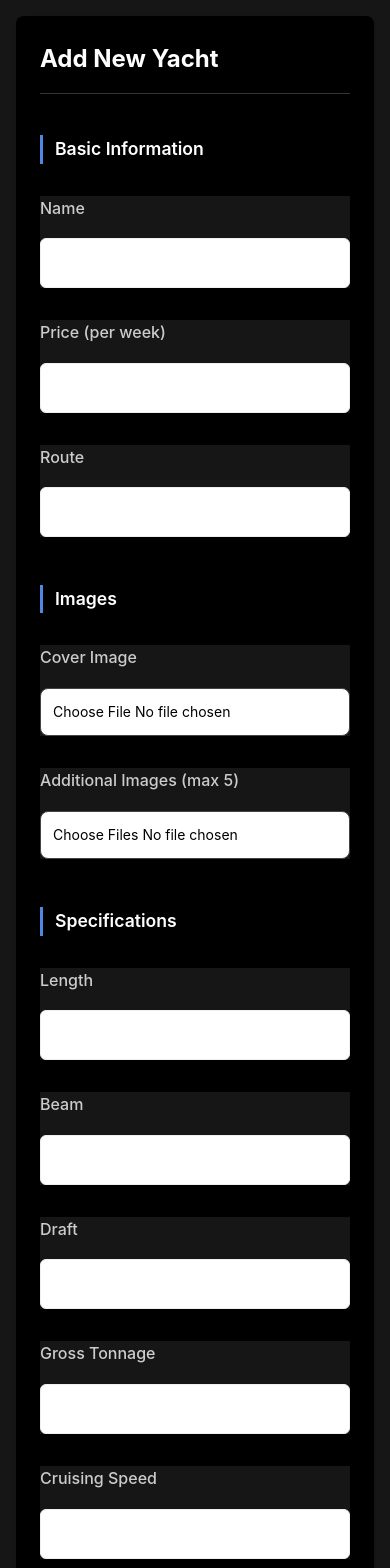
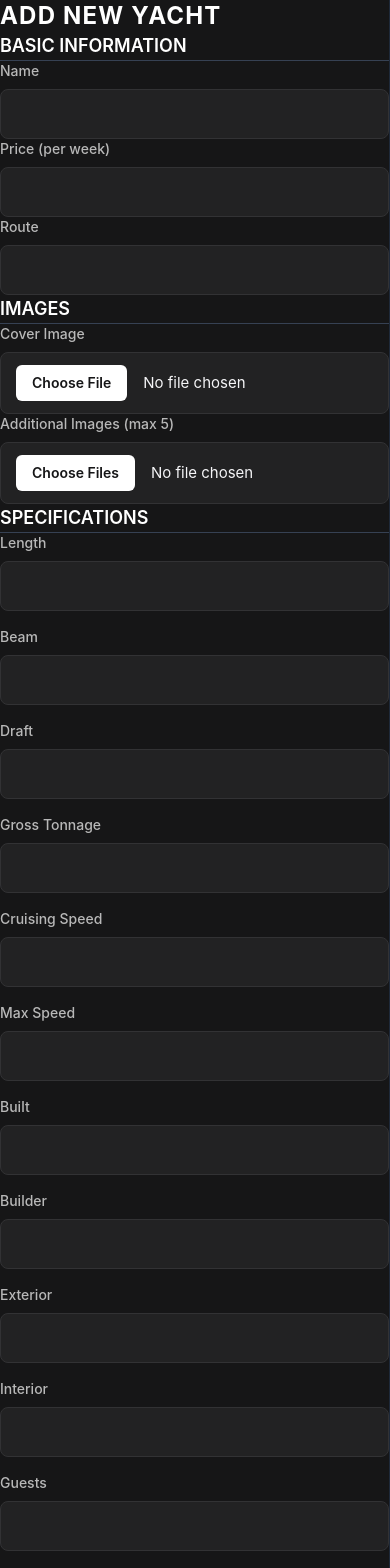
Before and after one commit to AnuragNishad12/AdminPanelXelevate, a React (Vite) app: page /YatchManager in a window 390 px wide. Shown: the top 1568 px of the page. Built offline with nearby package versions, Linux system fonts and the light colour scheme; no server answers; the database is empty.

Commit message:
fixed yatch

```diff
--- a/src/YachtManager/YachtManager.jsx
+++ b/src/YachtManager/YachtManager.jsx
@@ -2,7 +2,6 @@ import React, { useState, useEffect } from 'react';
 import { database, storage, ref as dbRef, set, push } from '../firebaseConfig';
 import { ref as storageRef, uploadBytes, getDownloadURL, deleteObject } from 'firebase/storage';
 import { onValue, remove, update } from 'firebase/database';
-import '../YachtManager/YachtManagementSystem.css'
 
 function YachtManagementSystem() {
   // State for form data
@@ -204,8 +203,10 @@ function YachtManagementSystem() {
       }
     });
 
-    // Scroll to form
-    document.getElementById('yachtForm').scrollIntoView({ behavior: 'smooth' });
+    // Scroll to form on mobile
+    if (window.innerWidth < 768) {
+      document.getElementById('yachtForm').scrollIntoView({ behavior: 'smooth' });
+    }
   };
 
   const handleDelete = async (yacht) => {
@@ -275,222 +276,248 @@ function YachtManagementSystem() {
   };
 
   return (
-    <div className="yacht-container">
-      {/* Form Section */}
-      <div className="form-section">
-        <h2>{editingId ? 'Edit Yacht' : 'Add New Yacht'}</h2>
+   <div className=" flex flex-col md:flex-row bg-[#161617] text-gray-200 min-h-screen">
 
-        <form id="yachtForm" onSubmit={handleSubmit} className="space-y">
+      {/* Form Section - Left Side */}
+      <div className="w-full md:w-2/5 p-6 overflow-y-auto border-r border-gray-800 ">
+        <h2 className="text-2xl font-bold mb-6 text-white uppercase tracking-wider">
+          {editingId ? 'Edit Yacht' : 'Add New Yacht'}
+        </h2>
+
+        <form id="yachtForm" onSubmit={handleSubmit} className="space-y-8">
           {/* Basic Information */}
-          <div className="space-y">
-            <h3 className="form-section-title">Basic Information</h3>
+          <div className="space-y-4">
+            <h3 className="text-lg font-semibold text-white border-b border-gray-700 pb-2 uppercase">
+              Basic Information
+            </h3>
 
-            <div className="form-group">
-              <label>Name</label>
+            <div className="space-y-2">
+              <label className="block text-sm font-medium text-gray-300">Name</label>
               <input
                 type="text"
                 name="name"
                 value={formData.name}
                 onChange={handleInputChange}
                 required
+                className="w-full px-3 py-2 bg-transparent border border-gray-700 rounded-md text-white focus:outline-none focus:ring-1 focus:ring-white"
               />
             </div>
 
-            <div className="form-group">
-              <label>Price (per week)</label>
+            <div className="space-y-2">
+              <label className="block text-sm font-medium text-gray-300">Price (per week)</label>
               <input
                 type="text"
                 name="price"
                 value={formData.price}
                 onChange={handleInputChange}
                 required
+                className="w-full px-3 py-2 bg-transparent border border-gray-700 rounded-md text-white focus:outline-none focus:ring-1 focus:ring-white"
               />
             </div>
 
-            <div className="form-group">
-              <label>Route</label>
+            <div className="space-y-2">
+              <label className="block text-sm font-medium text-gray-300">Route</label>
               <input
                 type="text"
                 name="route"
                 value={formData.route}
                 onChange={handleInputChange}
                 required
+                className="w-full px-3 py-2 bg-transparent border border-gray-700 rounded-md text-white focus:outline-none focus:ring-1 focus:ring-white"
               />
             </div>
           </div>
 
           {/* Images */}
-          <div className="space-y">
-            <h3 className="form-section-title">Images</h3>
+          <div className="space-y-4">
+            <h3 className="text-lg font-semibold text-white border-b border-gray-700 pb-2 uppercase">
+              Images
+            </h3>
 
-            <div className="form-group">
-              <label>Cover Image</label>
+            <div className="space-y-2">
+              <label className="block text-sm font-medium text-gray-300">Cover Image</label>
               <input
                 id="coverImage"
                 type="file"
                 accept="image/*"
                 onChange={handleCoverImageChange}
                 required={!editingId}
+                className="w-full px-3 py-2 bg-transparent border border-gray-700 rounded-md text-white file:mr-4 file:py-2 file:px-4 file:rounded-md file:border-0 file:text-sm file:font-semibold file:bg-white file:text-[#161617] hover:file:bg-gray-200"
               />
-              {editingId && <p className="help-text">Leave empty to keep current image</p>}
+              {editingId && <p className="text-xs text-gray-400 mt-1">Leave empty to keep current image</p>}
             </div>
 
-            <div className="form-group">
-              <label>Additional Images (max 5)</label>
+            <div className="space-y-2">
+              <label className="block text-sm font-medium text-gray-300">Additional Images (max 5)</label>
               <input
                 id="additionalImages"
                 type="file"
                 accept="image/*"
                 multiple
                 onChange={handleAdditionalImagesChange}
+                className="w-full px-3 py-2 bg-transparent border border-gray-700 rounded-md text-white file:mr-4 file:py-2 file:px-4 file:rounded-md file:border-0 file:text-sm file:font-semibold file:bg-white file:text-[#161617] hover:file:bg-gray-200"
               />
-              {editingId && <p className="help-text">Upload new images to replace existing ones</p>}
+              {editingId && <p className="text-xs text-gray-400 mt-1">Upload new images to replace existing ones</p>}
             </div>
           </div>
 
           {/* Specifications */}
-          <div className="space-y">
-            <h3 className="form-section-title">Specifications</h3>
+          <div className="space-y-4">
+            <h3 className="text-lg font-semibold text-white border-b border-gray-700 pb-2 uppercase">
+              Specifications
+            </h3>
 
-            <div className="specs-grid">
-              <div className="form-group">
-                <label>Length</label>
+            <div className="grid grid-cols-1 md:grid-cols-2 gap-4">
+              <div className="space-y-2">
+                <label className="block text-sm font-medium text-gray-300">Length</label>
                 <input
                   type="text"
                   name="specifications.length"
                   value={formData.specifications.length}
                   onChange={handleInputChange}
+                  className="w-full px-3 py-2 bg-transparent border border-gray-700 rounded-md text-white focus:outline-none focus:ring-1 focus:ring-white"
                 />
               </div>
 
-              <div className="form-group">
-                <label>Beam</label>
+              <div className="space-y-2">
+                <label className="block text-sm font-medium text-gray-300">Beam</label>
                 <input
                   type="text"
                   name="specifications.beam"
                   value={formData.specifications.beam}
                   onChange={handleInputChange}
+                  className="w-full px-3 py-2 bg-transparent border border-gray-700 rounded-md text-white focus:outline-none focus:ring-1 focus:ring-white"
                 />
               </div>
 
-              <div className="form-group">
-                <label>Draft</label>
+              <div className="space-y-2">
+                <label className="block text-sm font-medium text-gray-300">Draft</label>
                 <input
                   type="text"
                   name="specifications.draft"
                   value={formData.specifications.draft}
                   onChange={handleInputChange}
+                  className="w-full px-3 py-2 bg-transparent border border-gray-700 rounded-md text-white focus:outline-none focus:ring-1 focus:ring-white"
                 />
               </div>
 
-              <div className="form-group">
-                <label>Gross Tonnage</label>
+              <div className="space-y-2">
+                <label className="block text-sm font-medium text-gray-300">Gross Tonnage</label>
                 <input
                   type="text"
                   name="specifications.grossTonnage"
                   value={formData.specifications.grossTonnage}
                   onChange={handleInputChange}
+                  className="w-full px-3 py-2 bg-transparent border border-gray-700 rounded-md text-white focus:outline-none focus:ring-1 focus:ring-white"
                 />
               </div>
 
-              <div className="form-group">
-                <label>Cruising Speed</label>
+              <div className="space-y-2">
+                <label className="block text-sm font-medium text-gray-300">Cruising Speed</label>
                 <input
                   type="text"
                   name="specifications.cruisingSpeed"
                   value={formData.specifications.cruisingSpeed}
                   onChange={handleInputChange}
+                  className="w-full px-3 py-2 bg-transparent border border-gray-700 rounded-md text-white focus:outline-none focus:ring-1 focus:ring-white"
                 />
               </div>
 
-              <div className="form-group">
-                <label>Max Speed</label>
+              <div className="space-y-2">
+                <label className="block text-sm font-medium text-gray-300">Max Speed</label>
                 <input
                   type="text"
                   name="specifications.maxSpeed"
                   value={formData.specifications.maxSpeed}
                   onChange={handleInputChange}
+                  className="w-full px-3 py-2 bg-transparent border border-gray-700 rounded-md text-white focus:outline-none focus:ring-1 focus:ring-white"
                 />
               </div>
 
-              <div className="form-group">
-                <label>Built</label>
+              <div className="space-y-2">
+                <label className="block text-sm font-medium text-gray-300">Built</label>
                 <input
                   type="text"
                   name="specifications.built"
                   value={formData.specifications.built}
                   onChange={handleInputChange}
+                  className="w-full px-3 py-2 bg-transparent border border-gray-700 rounded-md text-white focus:outline-none focus:ring-1 focus:ring-white"
                 />
               </div>
 
-              <div className="form-group">
-                <label>Builder</label>
+              <div className="space-y-2">
+                <label className="block text-sm font-medium text-gray-300">Builder</label>
                 <input
                   type="text"
                   name="specifications.builder"
                   value={formData.specifications.builder}
                   onChange={handleInputChange}
+                  className="w-full px-3 py-2 bg-transparent border border-gray-700 rounded-md text-white focus:outline-none focus:ring-1 focus:ring-white"
                 />
               </div>
 
-              <div className="form-group">
-                <label>Exterior</label>
+              <div className="space-y-2">
+                <label className="block text-sm font-medium text-gray-300">Exterior</label>
                 <input
                   type="text"
                   name="specifications.exterior"
                   value={formData.specifications.exterior}
                   onChange={handleInputChange}
+                  className="w-full px-3 py-2 bg-transparent border border-gray-700 rounded-md text-white focus:outline-none focus:ring-1 focus:ring-white"
                 />
               </div>
 
-              <div className="form-group">
-                <label>Interior</label>
+              <div className="space-y-2">
+                <label className="block text-sm font-medium text-gray-300">Interior</label>
                 <input
                   type="text"
                   name="specifications.interior"
                   value={formData.specifications.interior}
                   onChange={handleInputChange}
+                  className="w-full px-3 py-2 bg-transparent border border-gray-700 rounded-md text-white focus:outline-none focus:ring-1 focus:ring-white"
                 />
               </div>
 
-              <div className="form-group">
-                <label>Guests</label>
+              <div className="space-y-2">
+                <label className="block text-sm font-medium text-gray-300">Guests</label>
                 <input
                   type="number"
                   name="specifications.guests"
                   value={formData.specifications.guests}
                   onChange={handleInputChange}
+                  className="w-full px-3 py-2 bg-transparent border border-gray-700 rounded-md text-white focus:outline-none focus:ring-1 focus:ring-white"
                 />
               </div>
 
-              <div className="form-group">
-                <label>Cabins</label>
+              <div className="space-y-2">
+                <label className="block text-sm font-medium text-gray-300">Cabins</label>
                 <input
                   type="number"
                   name="specifications.cabins"
                   value={formData.specifications.cabins}
                   onChange={handleInputChange}
+                  className="w-full px-3 py-2 bg-transparent border border-gray-700 rounded-md text-white focus:outline-none focus:ring-1 focus:ring-white"
                 />
               </div>
             </div>
           </div>
 
           {/* Submit Button */}
-          <div className="button-container">
+          <div className="flex space-x-4 pt-6">
             {editingId && (
               <button
                 type="button"
                 onClick={cancelEdit}
-                className="button button-secondary"
                 disabled={loading}
+                className="px-6 py-3 bg-transparent border border-white text-red-500 rounded-md hover:bg-gray-800 transition flex-1 uppercase tracking-wider font-medium"
               >
                 Cancel
               </button>
             )}
             <button
               type="submit"
-              className="button button-primary"
               disabled={loading}
+              className="px-6 py-3 bg-white text-[#161617] rounded-md hover:bg-gray-200 transition flex-1 uppercase tracking-wider font-medium"
             >
               {loading ? 'Processing...' : editingId ? 'Update Yacht' : 'Add Yacht'}
             </button>
@@ -498,60 +525,60 @@ function YachtManagementSystem() {
         </form>
       </div>
 
-      {/* Yacht List Section */}
-      <div className="list-section">
-        <h2>Yacht List</h2>
+      {/* Yacht List Section - Right Side */}
+      <div className="w-full md:w-3/5 p-6 overflow-y-auto">
+        <h2 className="text-2xl font-bold mb-6 text-white uppercase tracking-wider">Yacht List</h2>
 
         {yachts.length === 0 ? (
-          <div className="empty-list">
-            <p>No yachts added yet</p>
+          <div className="p-8 bg-gray-800 bg-opacity-50 rounded-lg text-center">
+            <p className="text-gray-400">No yachts added yet</p>
           </div>
         ) : (
-          <div className="yacht-list">
+          <div className="space-y-6">
             {yachts.map((yacht) => (
-              <div key={yacht.id} className="yacht-card">
-                <div className="yacht-content">
+              <div key={yacht.id} className="bg-[#1c1c1d] rounded-lg shadow-xl overflow-hidden border border-gray-800">
+                <div className="flex flex-col md:flex-row">
                   {/* Yacht Image */}
-                  <div className="yacht-image-container">
+                  <div className="w-full md:w-2/5 h-64 md:h-auto overflow-hidden">
                     {yacht.image ? (
                       <img
                         src={yacht.image}
                         alt={yacht.name}
-                        className="yacht-image"
+                        className="w-full h-full object-cover"
                       />
                     ) : (
-                      <div className="no-image">
-                        <span>No Image</span>
+                      <div className="w-full h-full flex items-center justify-center bg-gray-700">
+                        <span className="text-gray-400">No Image</span>
                       </div>
                     )}
                   </div>
 
                   {/* Yacht Details */}
-                  <div className="yacht-details">
-                    <h3 className="yacht-name">{yacht.name}</h3>
-                    <p className="yacht-price">{yacht.price}</p>
-                    <p className="yacht-route">{yacht.route}</p>
+                  <div className="w-full md:w-3/5 p-6">
+                    <h3 className="text-xl font-bold text-white uppercase">{yacht.name}</h3>
+                    <p className="text-green-400 text-lg font-semibold">{yacht.price}</p>
+                    <p className="text-gray-400 mb-4">{yacht.route}</p>
 
-                    <div className="yacht-specs">
-                      <h4>Specifications:</h4>
-                      <div className="specs-display-grid">
-                        <p><span className="spec-label">Length:</span> {yacht.specifications?.length}</p>
-                        <p><span className="spec-label">Guests:</span> {yacht.specifications?.guests}</p>
-                        <p><span className="spec-label">Cabins:</span> {yacht.specifications?.cabins}</p>
-                        <p><span className="spec-label">Builder:</span> {yacht.specifications?.builder}</p>
+                    <div className="mt-3">
+                      <h4 className="text-sm font-semibold text-gray-300 mb-2 uppercase">Specifications:</h4>
+                      <div className="grid grid-cols-2 gap-x-8 gap-y-2 text-sm">
+                        <p><span className="text-gray-400">Length:</span> {yacht.specifications?.length}</p>
+                        <p><span className="text-gray-400">Guests:</span> {yacht.specifications?.guests}</p>
+                        <p><span className="text-gray-400">Cabins:</span> {yacht.specifications?.cabins}</p>
+                        <p><span className="text-gray-400">Builder:</span> {yacht.specifications?.builder}</p>
                       </div>
                     </div>
 
-                    <div className="yacht-actions">
+                    <div className="mt-6 flex space-x-4">
                       <button
                         onClick={() => handleEdit(yacht)}
-                        className="button button-primary button-small"
+                        className="px-5 py-2 bg-white text-[#161617] rounded-md hover:bg-gray-200 transition font-medium"
                       >
                         Edit
                       </button>
                       <button
                         onClick={() => handleDelete(yacht)}
-                        className="button button-danger button-small"
+                        className="px-5 py-2 bg-transparent border border-white text-red-500 rounded-md hover:bg-gray-800 transition font-medium"
                         disabled={loading}
                       >
                         Delete
```
